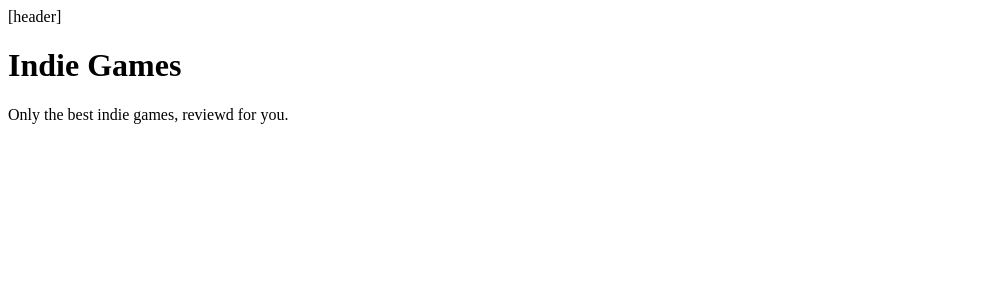
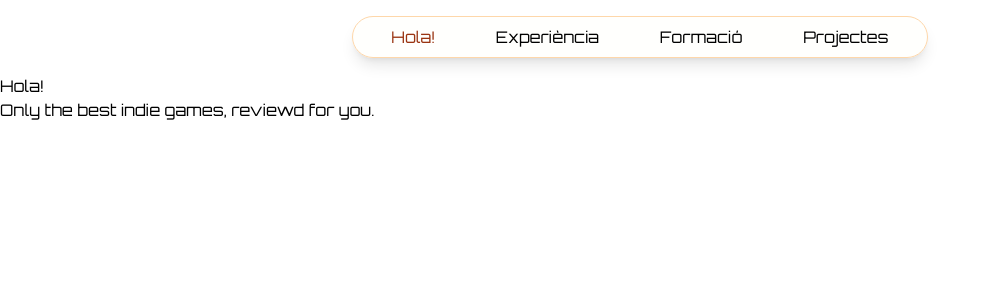
Before and after one commit to jorditosa/portfolio-next, a Next.js app: page / in a window 1280 px wide. Shown: the top 300 px of the page, without its empty margins (0-991 px from the left). Built offline with nearby package versions, Linux system fonts and the light colour scheme.

Commit message:
scripts and font added

```diff
--- /dev/null
+++ b/app/background/page.tsx
@@ -0,0 +1,8 @@
+export default function BackgroundPage() {
+  return (
+    <>
+      <h1>BackgroundPage</h1>
+
+    </>
+  )
+}
--- /dev/null
+++ b/app/fonts.ts
@@ -0,0 +1,6 @@
+import { Orbitron } from 'next/font/google';
+
+export const orbitron = Orbitron({
+  subsets: ['latin'],
+  variable: '--font-orbitron'
+});
--- /dev/null
+++ b/app/globals.css
@@ -0,0 +1,3 @@
+@tailwind base;
+@tailwind components;
+@tailwind utilities;
--- a/app/layout.tsx
+++ b/app/layout.tsx
@@ -1,3 +1,6 @@
+import { orbitron } from '@/app/fonts'
+import '@/app/globals.css'
+import NavBar from "@/components/NavBar"
 import { ReactNode } from "react"
 
 interface LayoutProps {
@@ -7,10 +10,10 @@ interface LayoutProps {
 export default function RootLayout({ children }: LayoutProps)  {
 
   return (
-    <html lang="en">
-      <body>
+    <html lang="ca" className={orbitron.variable}>
+      <body className='font-orbitron'>
         <header>
-          [header]
+          <NavBar />
         </header>
         <main>
           {children}
--- a/app/page.tsx
+++ b/app/page.tsx
@@ -1,7 +1,7 @@
 export default function HomePage() {
   return (
     <>
-      <h1>Indie Games</h1>
+      <h1>Hola!</h1>
       <p>
         Only the best indie games, reviewd for you.
       </p>
--- /dev/null
+++ b/app/projects/page.tsx
@@ -0,0 +1,8 @@
+export default function ProjectsPage() {
+  return (
+    <>
+      <h1>ProjectsPage</h1>
+
+    </>
+  )
+}
--- /dev/null
+++ b/components/NavBar.tsx
@@ -0,0 +1,23 @@
+import Link from "next/link";
+
+export default function NavBar() {
+  return (
+    <nav className="my-4 max-w-xl mx-auto p-2 bg-orange-50/10 border border-orange-200 shadow-lg rounded-full">
+      <ul className="flex justify-around items-center">
+        <li>
+          <Link href='/'
+          className="text-orange-800">Hola!</Link>
+        </li>
+        <li>
+          <Link href='/background'>Experiència</Link>
+        </li>
+        <li>
+          <Link href='./studies'>Formació</Link>
+        </li>
+        <li>
+          <Link href='/projects'>Projectes</Link>
+        </li>
+      </ul>
+    </nav>
+  )
+}
--- a/package.json
+++ b/package.json
@@ -5,7 +5,9 @@
   "main": "index.js",
   "private": true,
   "scripts": {
-    "dev": "next dev"
+    "dev": "next dev",
+    "build": "next build",
+    "start": "next start"
   },
   "keywords": [],
   "author": "",
--- a/tailwind.config.js
+++ b/tailwind.config.js
@@ -5,7 +5,11 @@ module.exports = {
     './components/**/*.{jsx,tsx}'
   ],
   theme: {
-    extend: {},
+    extend: {
+      fontFamily: {
+        orbitron: ['var(--font-orbitron)', 'sans-serif']
+      }
+    },
   },
   plugins: [],
 }
--- a/tsconfig.json
+++ b/tsconfig.json
@@ -1,5 +1,8 @@
 {
   "compilerOptions": {
+    "paths": {
+      "@/*": ["./*"]
+    },
     "lib": [
       "dom",
       "dom.iterable",
```
Also changed, not shown: app/about/page.tsx (deleted, +0 -8 lines).
